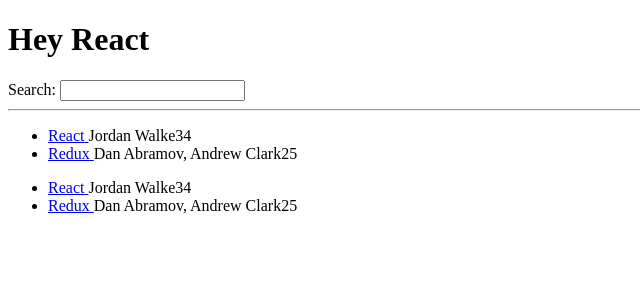
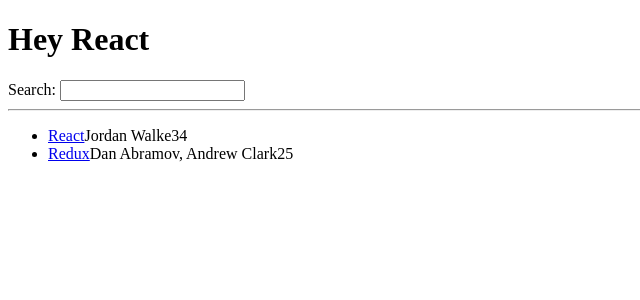
Before and after one commit to chrisv57/React-Startup, a React (Create React App) app: page / in a window 1280 px wide. Shown: the top 300 px of the page, without its empty margins (0-640 px from the left). Built offline with nearby package versions, Linux system fonts and the light colour scheme.

Commit message:
React props usage

```diff
--- a/src/App.js
+++ b/src/App.js
@@ -8,10 +8,11 @@
 function getTitle(title) {
   return title;
 }
-const list = [
+const App = () => {
+  const stories = [
     {
       title: 'React',
-    url: 'https://reactjs/org/',
+      url: 'https://reactjs.org/',
       author: 'Jordan Walke',
       num_comments: 3,
       points: 4,
@@ -25,58 +26,50 @@
       points: 5,
       objectID: 1,
     },
-]
-const App = () =>
-  (
+  ];
+  return (
     <div>
       <h1>Hey {getTitle('React')}</h1>
 
       <Search />
       <hr />
 
-    <List />
-   {/* Two instances of List component */}
-    <List/>
+      <List list={stories} />
+
     </div>
 
   );
+};
 
-const Search = () =>{
+const Search = () => {
   // React’s synthetic event
-  const handleChange = (event) =>{
+  const handleChange = (event) => {
     console.log(event.target.value);
   };
   return (
     <div>
       <label htmlFor='search'>Search: </label>
-      <input id ="search" type="text" onChange={handleChange}/>
+      <input id="search" type="text" onChange={handleChange} />
     </div>
   );
 };
 
-//definiton of list component
-const List = () =>{
-  //peform a task in between
-  return (
-    <div>
-      {/* list rendeirng*/}
+//React Props
+const List = (props) => (
   <ul>
-        {list.map((item) => {
-           return(
-             <li key = {item.objectID}>
+    {props.list.map((item) => (
+      <Item key={item.objectID} item={item} />
+    ))}
+  </ul>
+);
+const Item = (props) => (
+  <li>
     <span>
-                 <a href={item.url}>{item.title} </a>
+      <a href={props.item.url}>{props.item.title}</a>
     </span>
-               <span>{item.author}</span>
-               <span>{item.num_comments}</span>
-               <span>{item.points}</span>
-               <span>{null}</span>
+    <span>{props.item.author}</span>
+    <span>{props.item.num_comments}</span>
+    <span>{props.item.points}</span>
   </li>
-           );
-        })}
-      </ul>
-    </div>
 )
-}
-
 export default App;
```
Lines whose indentation alone changed are shown as unchanged.
